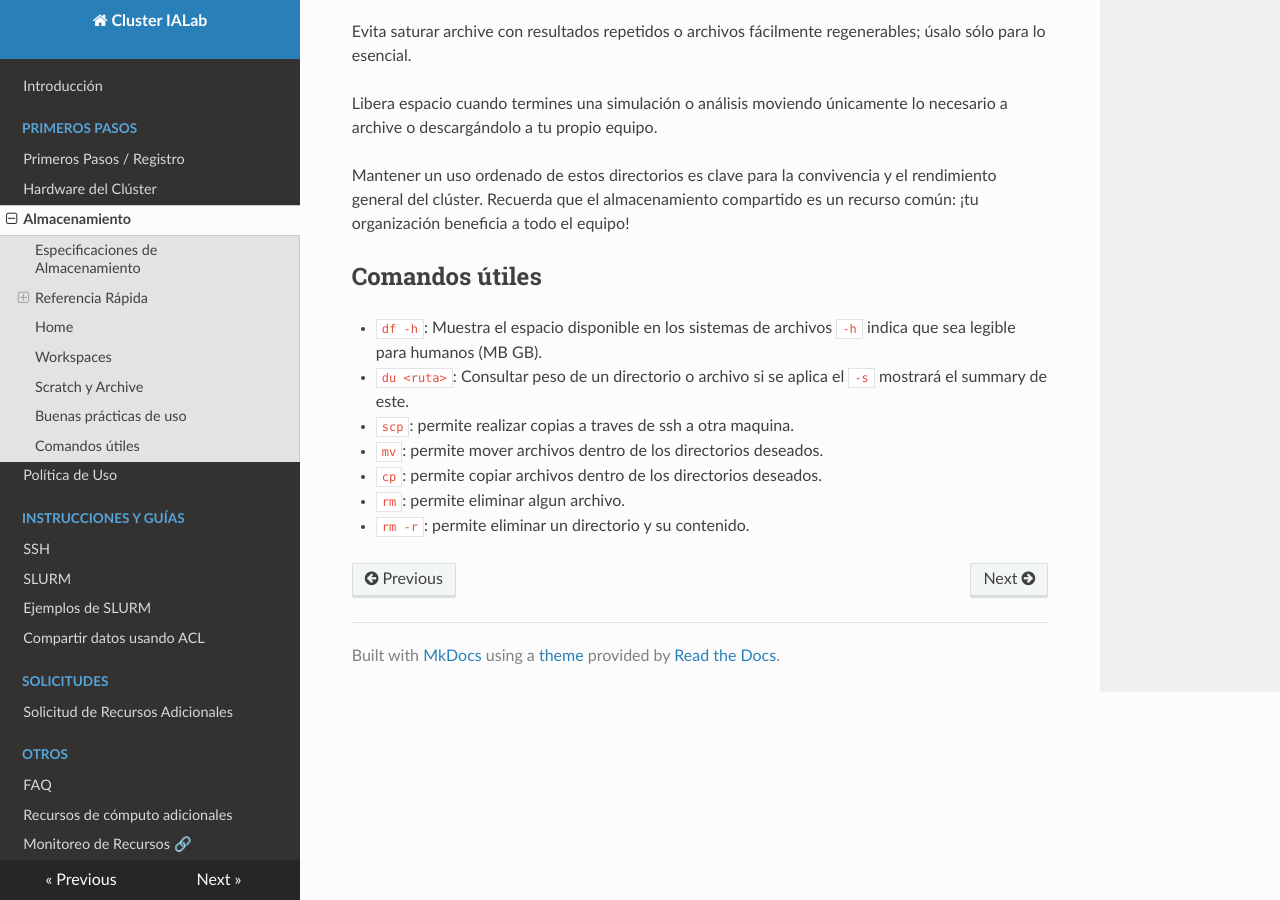
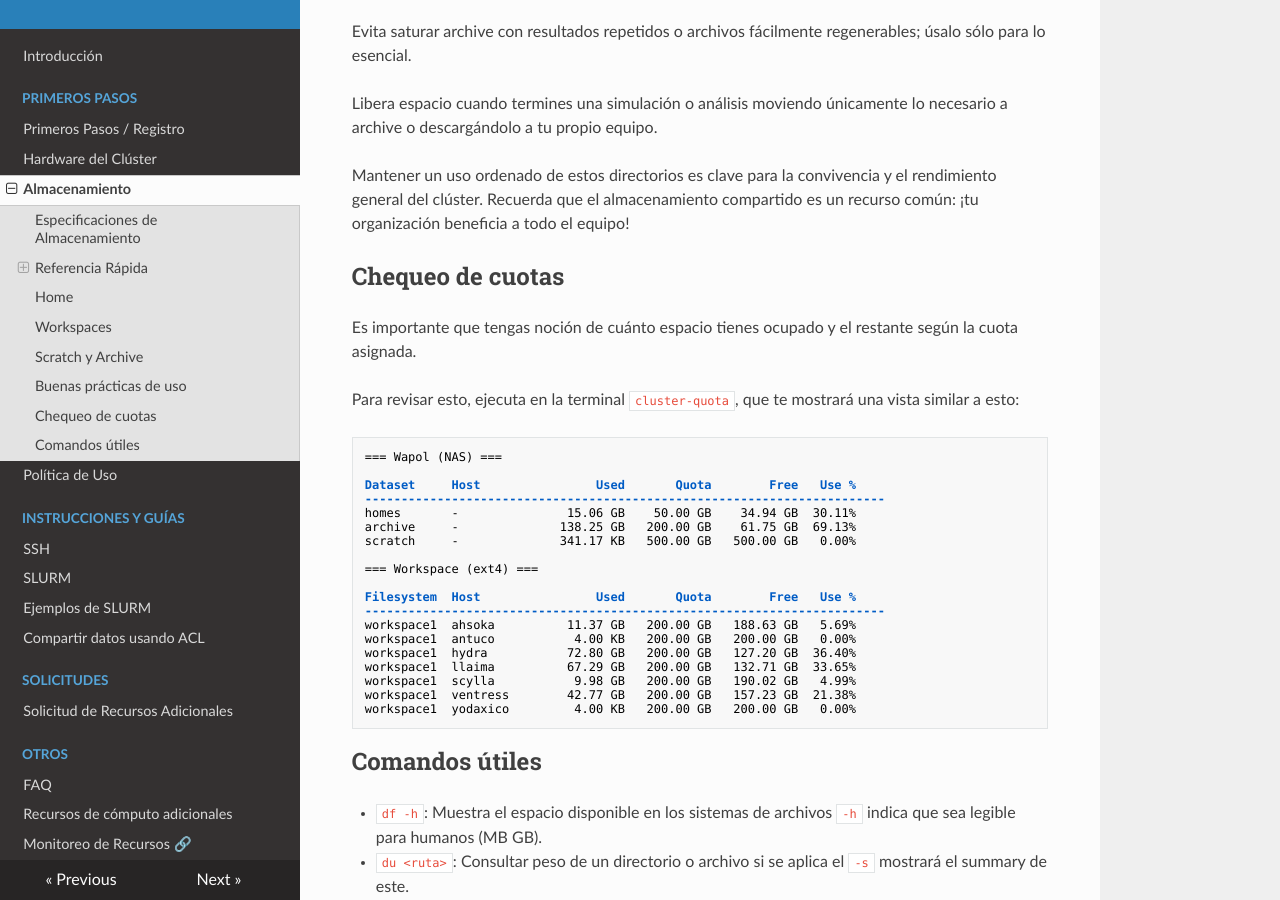
Before and after one commit to Sysadmins-CENIA/Cluster-IALab-Docs, an MkDocs documentation site: the page built from docs/storage.md, in a window 1280 px wide and 900 px high, scrolled down 2420 px. Built offline with MkDocs 1.6.1, drawn with Linux system fonts in a browser that asks for light colours; nearby versions of some CDN libraries.

Commit message:
Update storage chapter - Added cluster-quota tool
Added cluster-quota tool information into Storage chapter

````diff
--- a/docs/storage.md
+++ b/docs/storage.md
@@ -82,7 +82,33 @@ Libera espacio cuando termines una simulación o análisis moviendo únicamente
 
 Mantener un uso ordenado de estos directorios es clave para la convivencia y el rendimiento general del clúster. Recuerda que el almacenamiento compartido es un recurso común: ¡tu organización beneficia a todo el equipo!
 
+## **Chequeo de cuotas**
 
+Es importante que tengas noción de cuánto espacio tienes ocupado y el restante según la cuota asignada.
+
+Para revisar esto, ejecuta en la terminal `cluster-quota`, que te mostrará una vista similar a esto:
+
+```
+=== Wapol (NAS) ===
+
+Dataset     Host                Used       Quota        Free   Use %
+------------------------------------------------------------------------
+homes       -               15.06 GB    50.00 GB    34.94 GB  30.11%
+archive     -              138.25 GB   200.00 GB    61.75 GB  69.13%
+scratch     -              341.17 KB   500.00 GB   500.00 GB   0.00%
+
+=== Workspace (ext4) ===
+
+Filesystem  Host                Used       Quota        Free   Use %
+------------------------------------------------------------------------
+workspace1  ahsoka          11.37 GB   200.00 GB   188.63 GB   5.69%
+workspace1  antuco           4.00 KB   200.00 GB   200.00 GB   0.00%
+workspace1  hydra           72.80 GB   200.00 GB   127.20 GB  36.40%
+workspace1  llaima          67.29 GB   200.00 GB   132.71 GB  33.65%
+workspace1  scylla           9.98 GB   200.00 GB   190.02 GB   4.99%
+workspace1  ventress        42.77 GB   200.00 GB   157.23 GB  21.38%
+workspace1  yodaxico         4.00 KB   200.00 GB   200.00 GB   0.00%
+```
 
 ## **Comandos útiles**
 
````
